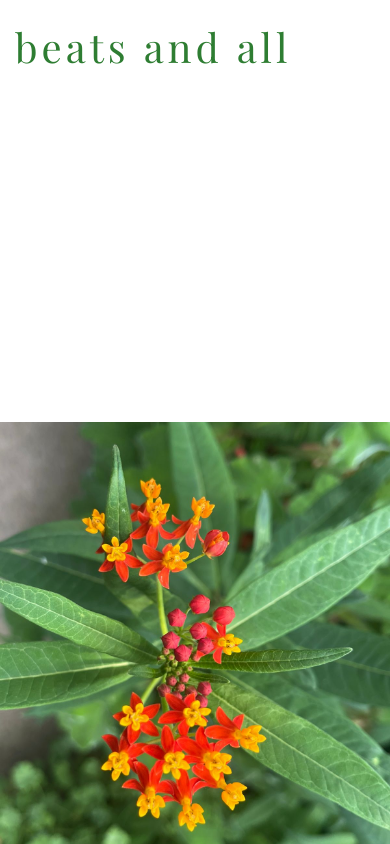
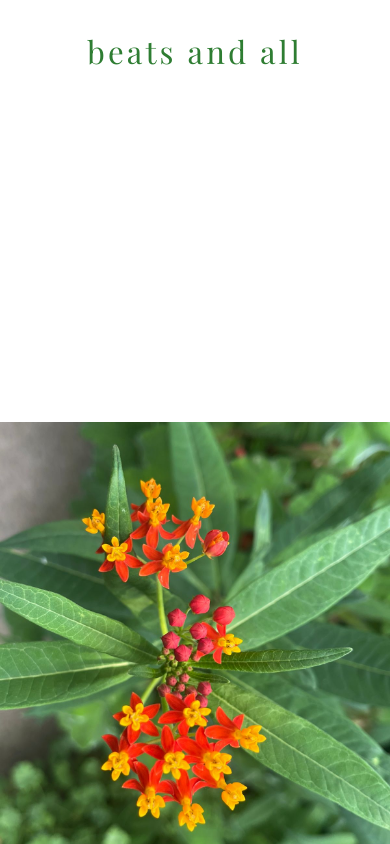
Before and after one commit to TofuHuman/tofuhuman.github.io, a plain HTML site: page index.html in a window 390 px wide. Drawn offline with nearby package versions, Linux system fonts and the light colour scheme.

Commit message:
Add files via upload

```diff
--- a/index.html
+++ b/index.html
@@ -18,47 +18,52 @@
       font-family: 'Playfair Display', serif;
       display: flex;
       overflow: hidden;
+      background: white;
     }
 
     .left {
       background: white;
-      flex: 1;
-      position: relative;
-      padding: 40px 30px;
+      flex: 1 1 40%; /* allow flex grow, shrink, and start at 40% */
+      min-width: 320px; /* don’t get too narrow */
+      max-width: 600px; /* max size for large screens */
+      padding: 60px 40px;
       display: flex;
-      align-items: flex-start; /* align items at the top */
+      align-items: flex-start;
+      justify-content: center;
     }
 
     .left h1 {
-      font-weight: 400;  /* lighter weight */
-      font-size: 3rem;
+      font-weight: 400;
+      font-size: clamp(2rem, 5vw, 3.5rem); /* fluid font size */
       text-transform: lowercase;
-      color: #2e7d32; /* forest green */
+      color: #2e7d32;
       letter-spacing: 0.1em;
-      margin: 0;
+      max-width: 80%;
     }
 
     .right {
-      flex: 1;
+      flex: 1 1 60%;
+      min-width: 300px;
       background: url('https://github.com/tofuhuman/tofuhuman.github.io/blob/main/little-flower-niagara.jpg?raw=true') no-repeat center center;
       background-size: cover;
     }
 
-    /* Responsive for smaller screens */
-    @media (max-width: 768px) {
+    /* Responsive adjustments */
+    @media (max-width: 900px) {
       body, html {
         flex-direction: column;
       }
       .left, .right {
+        max-width: 100%;
+        min-width: 100%;
         flex: none;
         height: 50vh;
-        width: 100%;
-      }
-      .left {
-        padding: 20px 15px;
+        padding: 30px 20px;
       }
       .left h1 {
-        font-size: 2.5rem;
+        max-width: 100%;
+        font-size: clamp(1.5rem, 8vw, 3rem);
+        text-align: center;
       }
     }
   </style>
```
